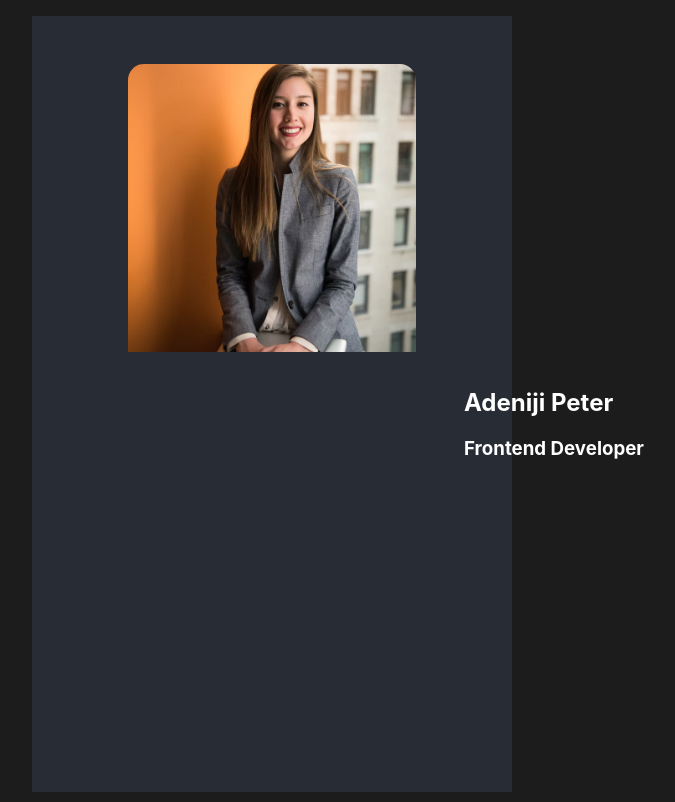
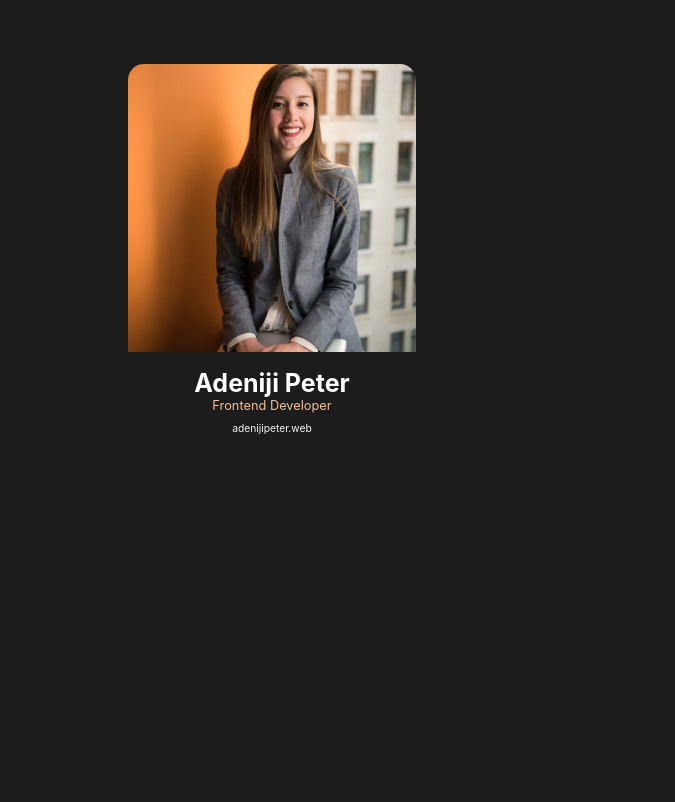
Before and after one commit to AGpeter2018/my-business-card, a React (Create React App) app: page / in a window 1280 px wide. Shown: the whole page, without its empty margins (368-1043 px from the left). Built offline with nearby package versions, Linux system fonts and the light colour scheme.

Commit message:
addition of files for the title name and the website name

```diff
--- a/src/App.css
+++ b/src/App.css
@@ -3,5 +3,5 @@
   height: 96.2vh;
   width: 100vw;
   padding: 1rem 0;
-  position: relative;
+  /* position: relative; */
 }
--- a/src/components/image-component.style.css
+++ b/src/components/image-component.style.css
@@ -1,19 +1,19 @@
-.image-container {
+/* .image-container {
   display: flex;
-  /* border: 1px solid red; */
+
   justify-content: center;
   width: 30rem;
   height: 97vh;
   margin: 0rem auto;
   background-color: #282c34;
-}
+} */
 
 .image-container img {
   display: block;
   height: 18rem;
   width: 18rem;
   object-fit: cover;
-  margin: 3rem auto;
-  padding-bottom: 2rem;
-  border-radius: 1rem;
+  margin: 3rem auto 1rem auto;
+  border-top-right-radius: 1rem;
+  border-top-left-radius: 1rem;
 }
--- a/src/components/text-header-component/text-header-style.css
+++ b/src/components/text-header-component/text-header-style.css
@@ -1,8 +1,33 @@
 .text-headercontainer {
-  position: absolute;
-  top: 22rem;
-  left: 51rem;
-  color: white;
-  border-radius: 0.5rem;
-  padding: 1rem;
+  /* text-align: center; */
+  display: flex;
+  flex-direction: column;
+  align-items: center;
+  justify-content: center;
 }
+
+.text-headercontainer h2 {
+  margin: 0;
+  font-family: Inter;
+  font-weight: 700;
+  font-style: Bold;
+  font-size: 25px;
+  /* leading-trim: NONE; */
+  /* line-height: 5%; */
+  letter-spacing: 0%;
+  text-align: center;
+  color: #ffffff;
+}
+
+.text-headercontainer p {
+  margin: 0.5rem 0;
+  font-family: Inter;
+  font-weight: 400;
+  font-style: Regular;
+  font-size: 10.24px;
+  /* leading-trim: NONE; */
+  line-height: 150%;
+  letter-spacing: 0%;
+  text-align: center;
+  color: #f5f5f5;
+}
--- a/src/components/text-header-component/text-header.component.jsx
+++ b/src/components/text-header-component/text-header.component.jsx
@@ -1,12 +1,13 @@
 import React from "react";
-
 import "./text-header-style.css";
+import TitleComponent from "../title-component/title-component";
 
 const TextEditComponent = () => {
   return (
     <div className="text-headercontainer">
       <h2>Adeniji Peter</h2>
-      <h3>Frontend Developer</h3>
+      <TitleComponent />
+      <p>adenijipeter.web</p>
     </div>
   );
 };
--- /dev/null
+++ b/src/components/title-component/title-component.jsx
@@ -0,0 +1,13 @@
+import React from "react";
+
+import "./title-style.css";
+
+const TitleComponent = () => {
+  return (
+    <div className="title-container">
+      <h3>Frontend Developer</h3>
+    </div>
+  );
+};
+
+export default TitleComponent;
--- /dev/null
+++ b/src/components/title-component/title-style.css
@@ -0,0 +1,17 @@
+.title-container {
+  display: inline-block;
+}
+
+.title-container h3 {
+  margin: 0;
+  font-family: Inter;
+  font-weight: 400;
+  font-style: Regular;
+  font-size: 12.8px;
+  /* leading-trim: NONE; */
+  /* line-height: 100%; */
+  letter-spacing: 0%;
+  /* padding-top: -4rem; */
+  text-align: center;
+  color: #f3bf99;
+}
```
